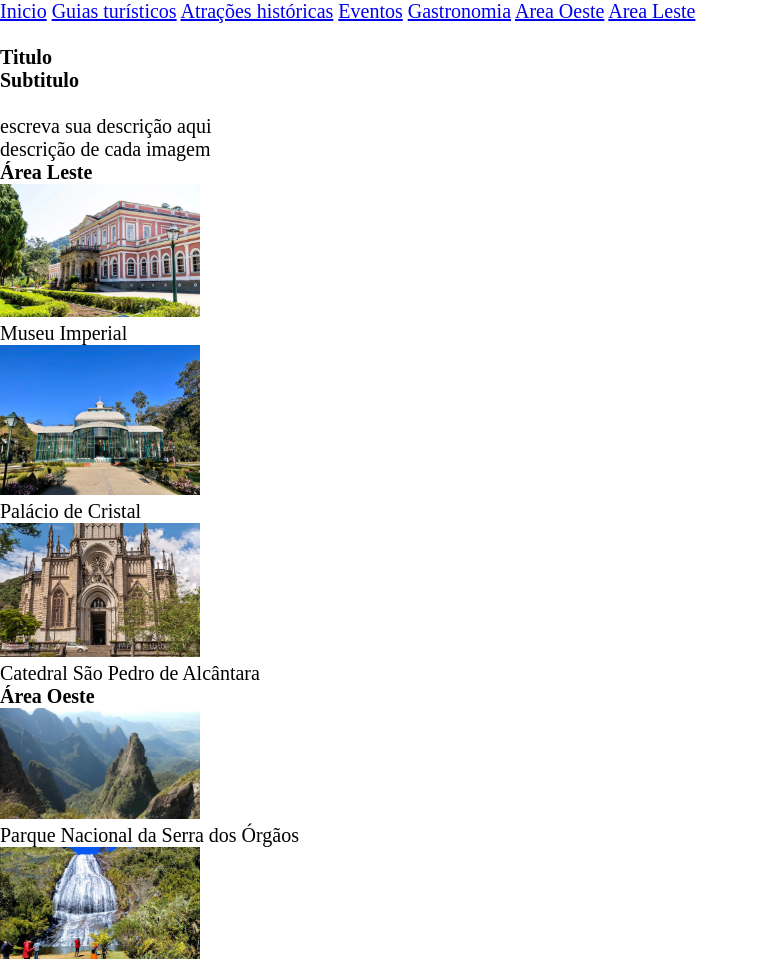
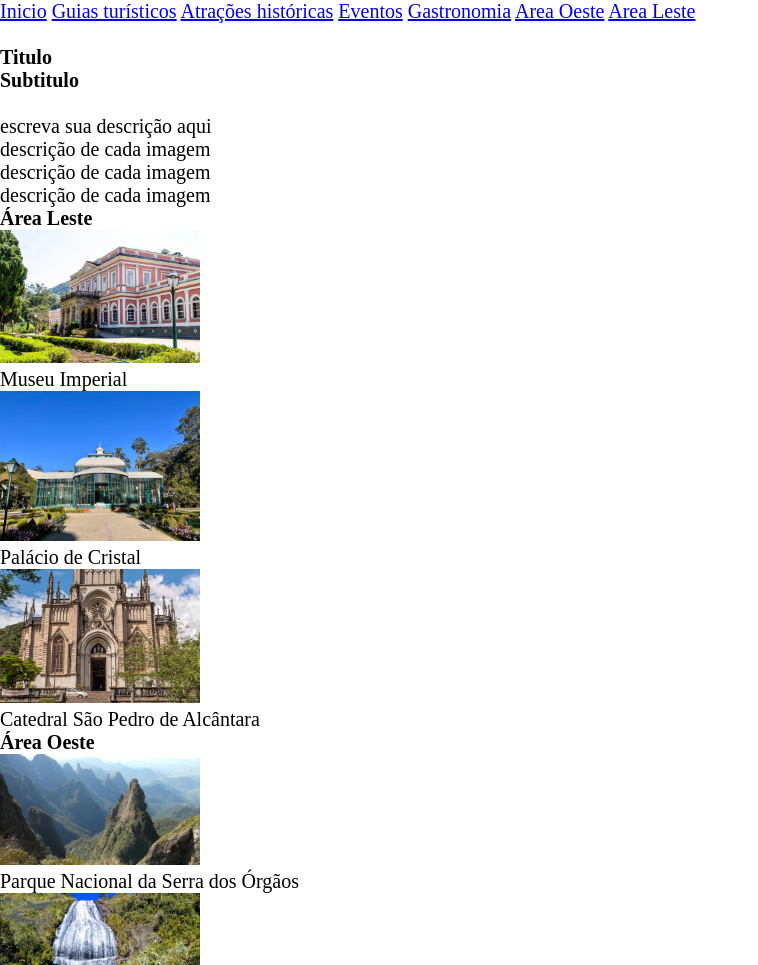
Before and after one commit to colosso97/trabalho1Front, a plain HTML site: page index.html in a window 1280 px wide. Shown: the top 965 px of the page, without its empty margins (0-758 px from the left). Drawn offline with Linux system fonts and the light colour scheme.

Commit message:
add html

```diff
--- a/index.html
+++ b/index.html
@@ -55,6 +55,25 @@
 
     </div>
 
+    <div class="container" id="eventos">
+        <div class="imagem">
+
+        </div>
+
+        <div class="descricao">
+            <p>descrição de cada imagem</p>
+        </div>
+    </div>
+
+    <div class="container" id="gastronomia">
+        <div class="imagem">
+
+        </div>
+
+        <div class="descricao">
+            <p>descrição de cada imagem</p>
+        </div>
+    </div>
 
 
     <div class="container">
```
